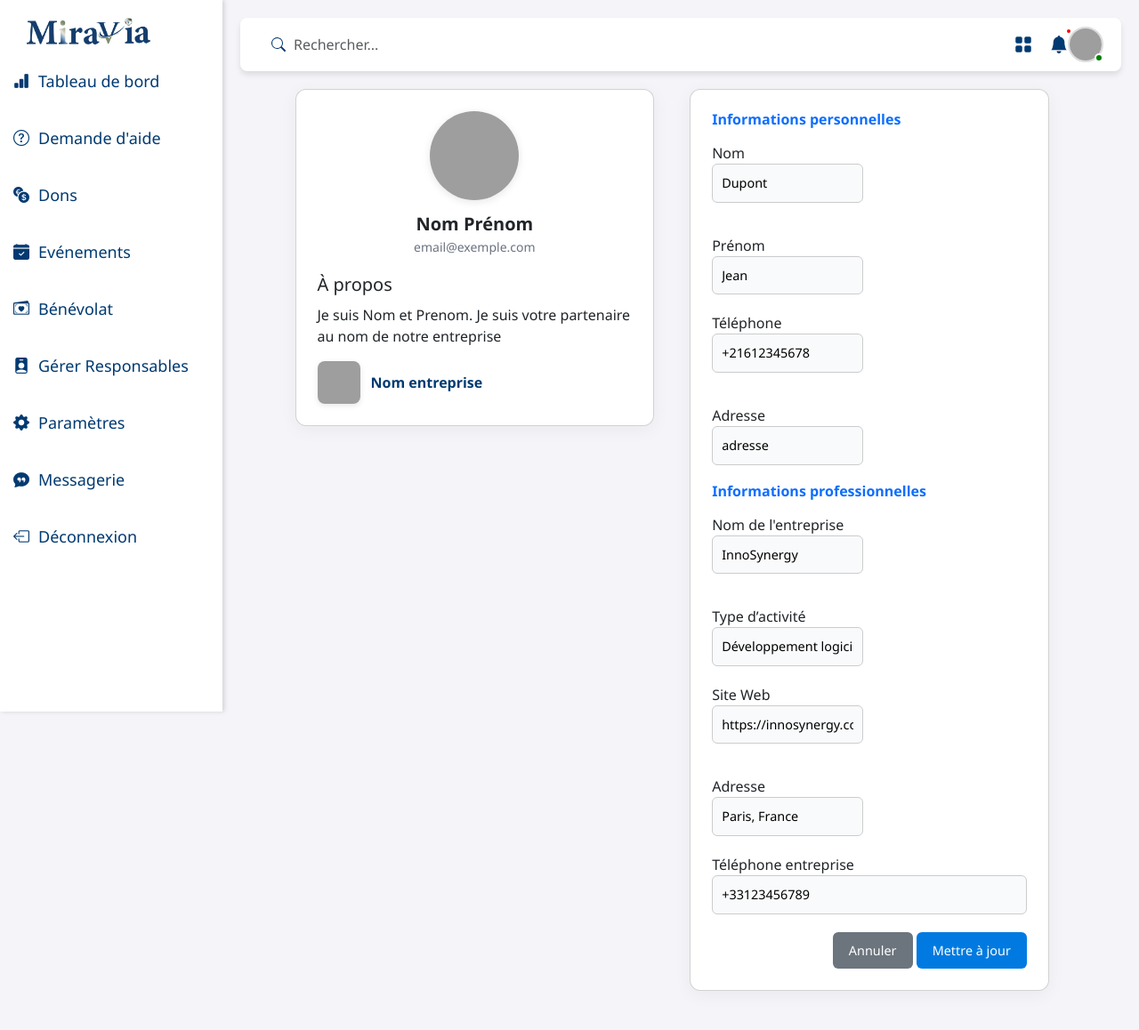
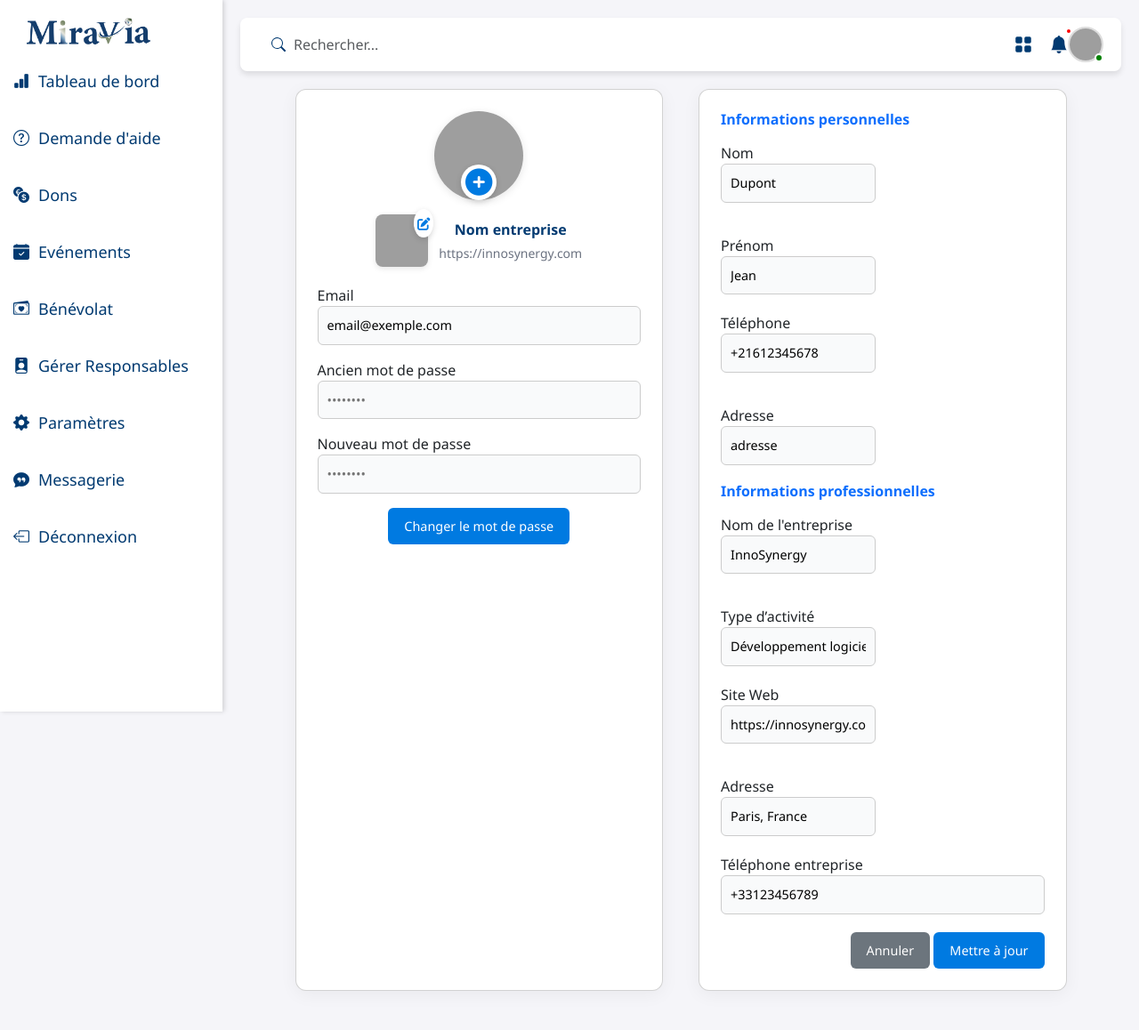
Before and after one commit to Mohamed-Ben-Naima/SymfonyMiraVia, a Symfony app: template templates/Partenaire/ProfilePartner/profile-partner.html.twig in a window 1280 px wide. Shown: the whole page at 89% size. Run offline with Twig, Linux system fonts and the light colour scheme; the template is opened without the code that fills it, so the values that code supplies are empty; style sheets or scripts are compiled from the project's sources; some libraries are stand-ins or nearby versions; grey boxes are pictures that could not be loaded.

Commit message:
profil partner

```diff
--- a/assets/style-partner/profil.css
+++ b/assets/style-partner/profil.css
@@ -1,4 +1,3 @@
-
 .container {
     width: 90%;
     max-width: 1200px;
@@ -16,6 +15,54 @@
 .user-profile {
     text-align: center;
 }
+.user-avatar {
+    position: relative;
+    display: inline-block;
+  }
+
+  .avatar-edit {
+    position: absolute;
+    bottom: 0;
+    left: 50%;
+    transform: translateX(-50%);
+    background: white;
+    border-radius: 50%;
+    width: 40px; /* taille fixe à adapter à ton design */
+    height: 40px;
+    box-shadow: 0 2px 6px rgba(0, 0, 0, 0.15);
+    cursor: pointer;
+    display: flex;
+    align-items: center;
+    justify-content: center;
+  }
+
+  .avatar-edit i {
+    color: #007ae1;
+    font-size: 1.9rem; /* ajuste si besoin */
+    margin: 0;
+  }
+  /* Logo editable */
+  .company-logo-wrapper {
+    position: relative;
+    display: inline-block;
+  }
+
+  .logo-edit {
+    position: absolute;
+    top: -6px;
+    right: -6px;
+    background: #fff;
+    border-radius: 50%;
+    padding: 4px;
+    box-shadow: 0 2px 6px rgba(0,0,0,0.15);
+    cursor: pointer;
+  }
+
+  .logo-edit i {
+    color: #007ae1;
+    font-size: 0.9rem;
+  }
+
 
 .user-avatar img {
     width: 100px;
@@ -24,7 +71,6 @@
     object-fit: cover;
     box-shadow: 0 2px 10px rgba(0, 0, 0, 0.1);
 }
-
 .user-name {
     font-size: 1.25rem;
     font-weight: 600;
@@ -80,11 +126,19 @@
     display: flex;
     flex-wrap: wrap;
     gap: 16px;
+    align-items: stretch;    /* toutes les colonnes auront la même hauteur */
   }
 
   .col-6 {
-        width: 48%;
+    flex: 1 1 48%;           /* deux colonnes de 48% chacune */
+    display: flex;           /* pour permettre à la carte à l’intérieur de s’étirer */
   }
+  .col-6 > .card {
+    flex: 1;                 /* la carte occupe toute la hauteur disponible */
+    display: flex;
+    flex-direction: column;  /* pour garder le contenu vertical */
+  }
+
 
 .col-12 {
     width: 100%;
@@ -140,22 +194,36 @@
 .company-info {
     display: flex;
     align-items: center;
-        gap: 12px;               /* Espace entre logo et texte */
-        margin-top: 16px;        /* Séparation par rapport au paragraphe */
+    justify-content: center;
+    gap: 12px;
+    margin-top: 16px;
   }
 
   .company-info img {
-        width: 48px;             /* Taille du logo */
-        height: 48px;
-        border-radius: 8px;      /* Coins arrondis */
+    width: 59px;
+    height: 59px;
+    border-radius: 8px;
     object-fit: cover;
     box-shadow: 0 2px 6px rgba(0,0,0,0.1);
   }
 
-    .company-info strong {
+  .company-text {
+    display: flex;
+    flex-direction: column; /* Empile nom et URL verticalement */
+  }
+
+  .company-text strong {
     font-size: 1rem;
-        color: #013A71;          /* Même couleur principale */
+    color: #013A71;
   }
+
+  .company-url {
+    font-size: 0.875rem;
+    color: #6b7280;
+    margin-top: 0.25rem;
+    word-break: break-all;
+  }
+
 
 
 @media (max-width: 768px) {
--- a/templates/Partenaire/ProfilePartner/profile-partner.html.twig
+++ b/templates/Partenaire/ProfilePartner/profile-partner.html.twig
@@ -1,23 +1,58 @@
 {% extends 'Partenaire/basePartner.html.twig' %}
 {% block body %}
+<link rel="stylesheet" href="https://cdnjs.cloudflare.com/ajax/libs/font-awesome/6.4.0/css/all.min.css">
 <div class="content">
     <form method="post" action="#">
         <div class="container">
             <div class="row">
                 <div class="col-6">
                     <div class="card user-profile">
-                        <div class="user-avatar">
-                            <img src="https://bootdey.com/img/Content/avatar/avatar7.png" alt="Avatar">
+<div class="user-avatar">
+  <img src="https://bootdey.com/img/Content/avatar/avatar7.png" alt="Avatar">
+  <label class="avatar-edit">
+    <input type="file" accept="image/*" hidden>
+    <i class="fas fa-plus-circle"></i>
+  </label>
+</div>
+
+<div class="company-info">
+  <div class="company-logo-wrapper">
+    <img src="https://thafd.bing.com/th/id/OIP.nburQyj1SHjExRBzaHJUWwHaEc?rs=1&pid=ImgDetMain" alt="logo">
+    <label class="logo-edit">
+      <input type="file" accept="image/*" hidden>
+      <i class="fas fa-edit"></i>
+    </label>
+  </div>
+  <div class="company-text">
+    <strong>Nom entreprise</strong>
+    <div class="company-url">https://innosynergy.com</div>
+  </div>
+</div>
+
+
+                        <div class="about">
+                             {# --- Nouveau : zone de changement d'email et de mot de passe --- #}
+                        <div class="form-group mb-3">
+                            <label for="email">Email</label>
+                            <input type="email" id="email" name="email"
+                                   class="form-control-profil"
+                                   value="{{ user.email ?? 'email@exemple.com' }}" readonly>
                         </div>
-                        <div class="user-name">Nom Prénom</div>
-                        <div class="user-email">email@exemple.com</div>
-                        <div class="about">
-                            <h5>À propos</h5>
-                            <p>Je suis Nom et Prenom. Je suis votre partenaire au nom de notre entreprise </p>
-                           <div class="company-info">
-        <img src="https://thafd.bing.com/th/id/OIP.nburQyj1SHjExRBzaHJUWwHaEc?rs=1&pid=ImgDetMain" alt="logo">
-        <strong>Nom entreprise</strong>
-       </div>
+                        <div class="form-group mb-3">
+                            <label for="oldPassword">Ancien mot de passe</label>
+                            <input type="password" id="oldPassword" name="oldPassword"
+                                   class="form-control-profil" placeholder="••••••••">
+                        </div>
+                        <div class="form-group mb-3">
+                            <label for="newPassword">Nouveau mot de passe</label>
+                            <input type="password" id="newPassword" name="newPassword"
+                                   class="form-control-profil" placeholder="••••••••">
+                        </div>
+                        <div class="text-center">
+                            <button type="submit" class="btn btn-primary">
+                                Changer le mot de passe
+                            </button>
+                        </div>
                         </div>
                     </div>
                 </div>
```
Also changed, not shown: assets/js/partner/profil.js (+18 -0 lines). Lines whose indentation alone changed are shown as unchanged.
